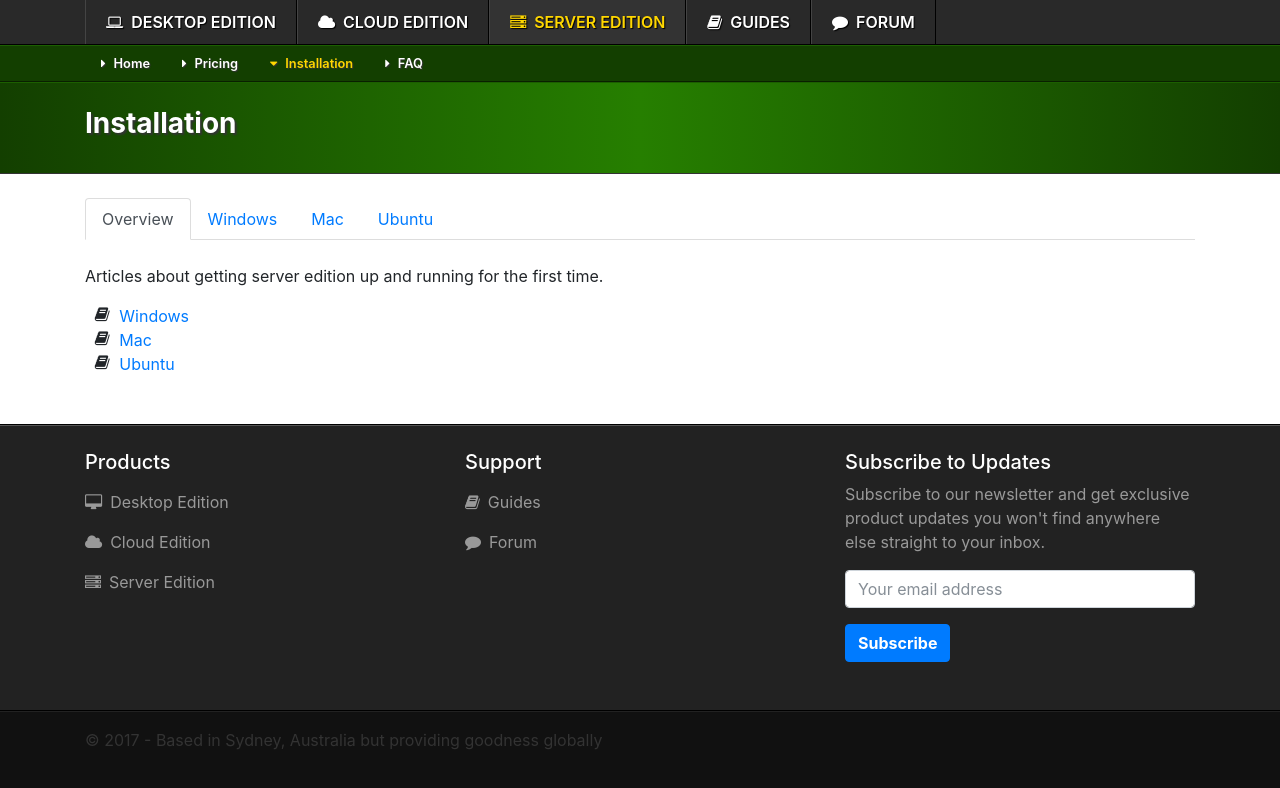
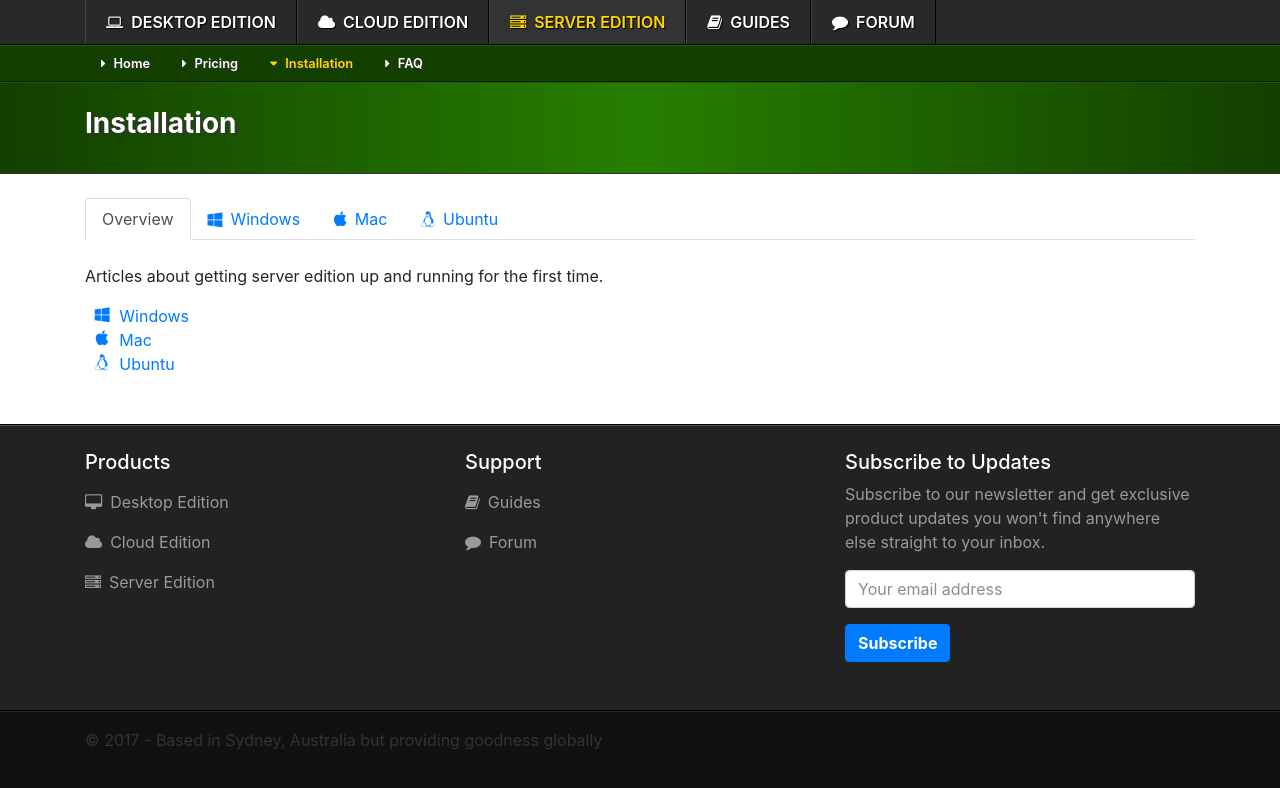
Before and after one commit to 3etechinns/www.manager.io, a Jekyll site: the page built from server/installation/index.html, in a window 1280 px wide. Shown: the top 788 px of the page. Built offline with Jekyll 4.4.1, drawn with Linux system fonts in a browser that asks for light colours; comment, search, counter and statistics services are not loaded.

Commit message:
no message

```diff
--- a/server/installation/index.html
+++ b/server/installation/index.html
@@ -4,14 +4,14 @@ title: Installation
 ---
 <ul class="nav nav-tabs mb-4">
   <li class="nav-item"><a class="nav-link active" href="/server/installation">Overview</a></li>
-  <li class="nav-item"><a class="nav-link" href="/server/installation/windows">Windows</a></li>
-  <li class="nav-item"><a class="nav-link" href="/server/installation/mac">Mac</a></li>
-  <li class="nav-item"><a class="nav-link" href="/server/installation/ubuntu">Ubuntu</a></li>
+  <li class="nav-item"><a class="nav-link" href="/server/installation/windows"><i class="fa fa-windows mr-2"></i>Windows</a></li>
+  <li class="nav-item"><a class="nav-link" href="/server/installation/mac"><i class="fa fa-apple mr-2"></i>Mac</a></li>
+  <li class="nav-item"><a class="nav-link" href="/server/installation/ubuntu"><i class="fa fa-linux mr-2"></i>Ubuntu</a></li>
 </ul>
 
 <p>Articles about getting server edition up and running for the first time.</p>
 <ul class="fa-ul mb-4">
-<li><i class="fa-li fa fa-book"></i><a href="/server/installation/windows">Windows</a></li>
-<li><i class="fa-li fa fa-book"></i><a href="/server/installation/mac">Mac</a></li>
-<li><i class="fa-li fa fa-book"></i><a href="/server/installation/ubuntu">Ubuntu</a></li>
+<li><a href="/server/installation/windows"><i class="fa-li fa fa-windows"></i>Windows</a></li>
+<li><a href="/server/installation/mac"><i class="fa-li fa fa-apple"></i>Mac</a></li>
+<li><a href="/server/installation/ubuntu"><i class="fa-li fa fa-linux"></i>Ubuntu</a></li>
 </ul>
--- a/server/installation/mac/index.html
+++ b/server/installation/mac/index.html
@@ -4,9 +4,9 @@ title: Installation
 ---
 <ul class="nav nav-tabs mb-4">
   <li class="nav-item"><a class="nav-link" href="/server/installation">Overview</a></li>
-  <li class="nav-item"><a class="nav-link" href="/server/installation/windows">Windows</a></li>
-  <li class="nav-item"><a class="nav-link active" href="/server/installation/mac">Mac</a></li>
-  <li class="nav-item"><a class="nav-link" href="/server/installation/ubuntu">Ubuntu</a></li>
+  <li class="nav-item"><a class="nav-link" href="/server/installation/windows"><i class="fa fa-windows mr-2"></i>Windows</a></li>
+  <li class="nav-item"><a class="nav-link active" href="/server/installation/mac"><i class="fa fa-apple mr-2"></i>Mac</a></li>
+  <li class="nav-item"><a class="nav-link" href="/server/installation/ubuntu"><i class="fa fa-linux mr-2"></i>Ubuntu</a></li>
 </ul>
 
 {% assign release = site.data.releases | last %}
--- a/server/installation/ubuntu/index.html
+++ b/server/installation/ubuntu/index.html
@@ -4,9 +4,9 @@ title: Installation
 ---
 <ul class="nav nav-tabs mb-4">
   <li class="nav-item"><a class="nav-link" href="/server/installation">Overview</a></li>
-  <li class="nav-item"><a class="nav-link" href="/server/installation/windows">Windows</a></li>
-  <li class="nav-item"><a class="nav-link" href="/server/installation/mac">Mac</a></li>
-  <li class="nav-item"><a class="nav-link active" href="/server/installation/ubuntu">Ubuntu</a></li>
+  <li class="nav-item"><a class="nav-link" href="/server/installation/windows"><i class="fa fa-windows mr-2"></i>Windows</a></li>
+  <li class="nav-item"><a class="nav-link" href="/server/installation/mac"><i class="fa fa-apple mr-2"></i>Mac</a></li>
+  <li class="nav-item"><a class="nav-link active" href="/server/installation/ubuntu"><i class="fa fa-linux mr-2"></i>Ubuntu</a></li>
 </ul>
 
 {% assign release = site.data.releases | last %}
--- a/server/installation/windows/index.html
+++ b/server/installation/windows/index.html
@@ -4,9 +4,9 @@ title: Installation
 ---
 <ul class="nav nav-tabs mb-4">
   <li class="nav-item"><a class="nav-link" href="/server/installation">Overview</a></li>
-  <li class="nav-item"><a class="nav-link active" href="/server/installation/windows">Windows</a></li>
-  <li class="nav-item"><a class="nav-link" href="/server/installation/mac">Mac</a></li>
-  <li class="nav-item"><a class="nav-link" href="/server/installation/ubuntu">Ubuntu</a></li>
+  <li class="nav-item"><a class="nav-link active" href="/server/installation/windows"><i class="fa fa-windows mr-2"></i>Windows</a></li>
+  <li class="nav-item"><a class="nav-link" href="/server/installation/mac"><i class="fa fa-apple mr-2"></i>Mac</a></li>
+  <li class="nav-item"><a class="nav-link" href="/server/installation/ubuntu"><i class="fa fa-linux mr-2"></i>Ubuntu</a></li>
 </ul>
 
 {% assign release = site.data.releases | last %}
```
